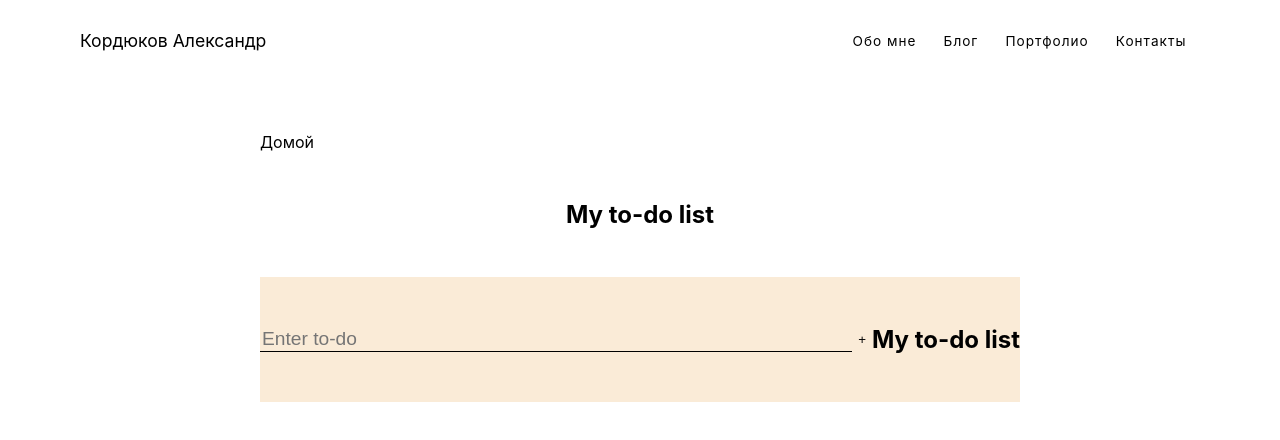
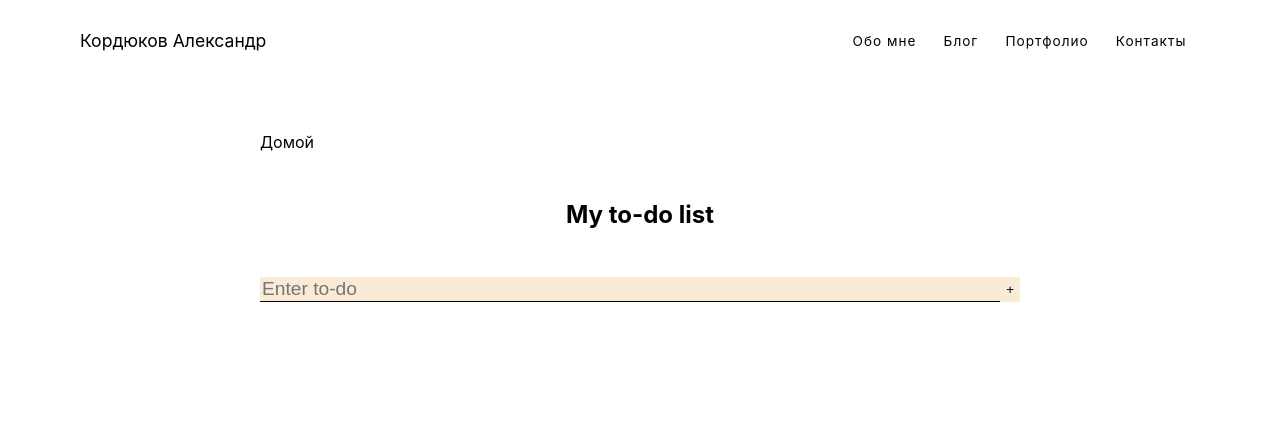
Before and after one commit to Upcy12/svelte_test, a SvelteKit app: page /project/apps/1 in a window 1280 px wide. Shown: the top 440 px of the page. Built offline with nearby package versions, Linux system fonts and the light colour scheme.

Commit message:
fix errors

```diff
--- a/src/routes/project/apps/1/+page.svelte
+++ b/src/routes/project/apps/1/+page.svelte
@@ -3,7 +3,6 @@
     <form on:submit|preventDefault={add}>
         <input bind:value={newItem} placeholder="Enter to-do"/>
         <button class="add-todo" on:click={add}><span>+</span></button>
-        <h1>My to-do list</h1>
     </form>
     <div class="todos">
         {#each todoList as item,index }
```
